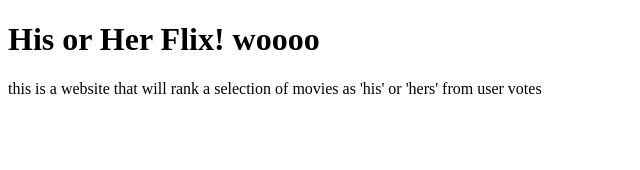
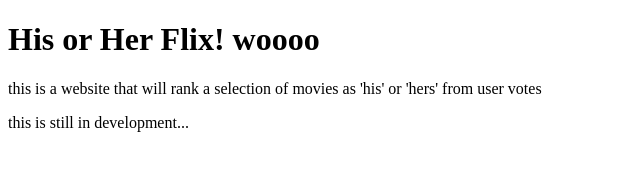
Before and after one commit to GuyRimel/Date-Night-Movies, a plain HTML site: page index.html in a window 1280 px wide. Shown: the whole page, without its empty margins (0-640 px from the left). Drawn offline with Linux system fonts and the light colour scheme.

Commit message:
adding text

```diff
--- a/index.html
+++ b/index.html
@@ -9,6 +9,7 @@
 <body>
   <h1>His or Her Flix! woooo</h1>
   <p>this is a website that will rank a selection of movies as 'his' or 'hers' from user votes</p>
+  <p>this is still in development...</p>
 
 </body>
 </html>
```
